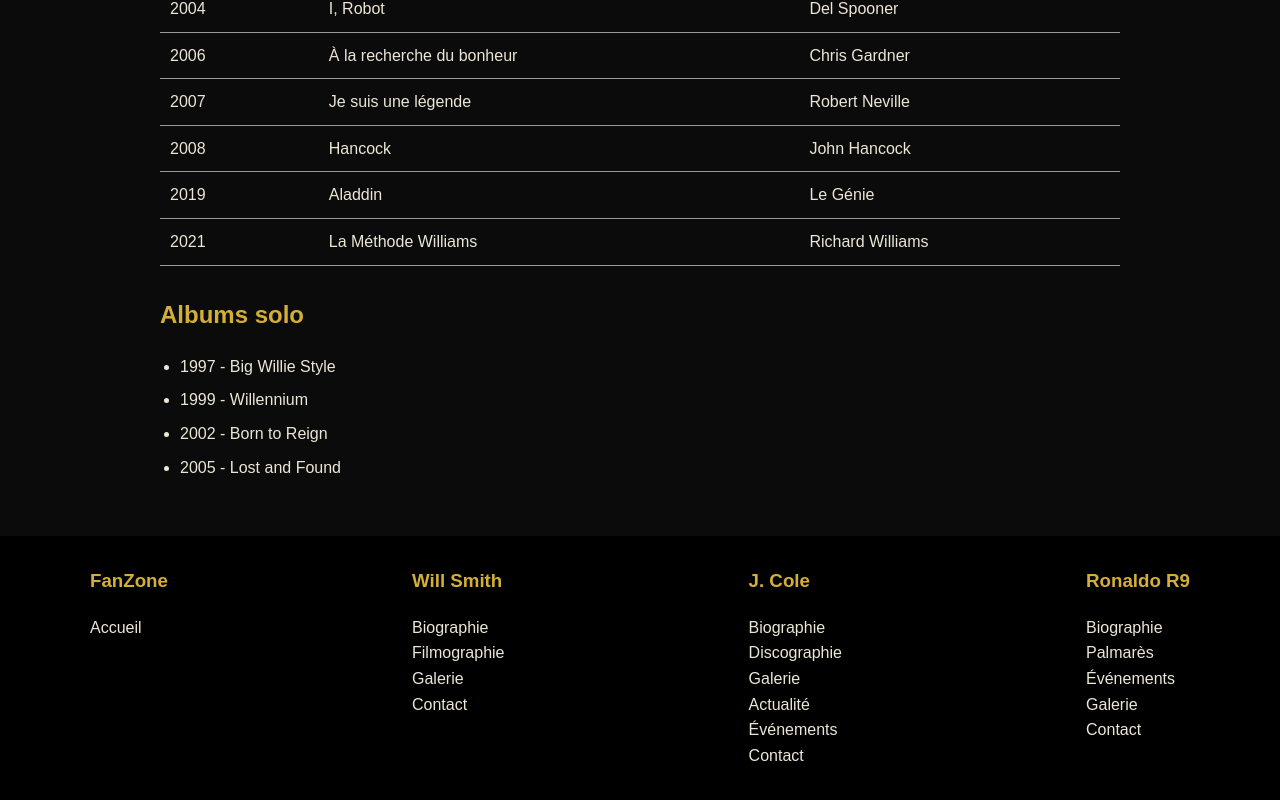
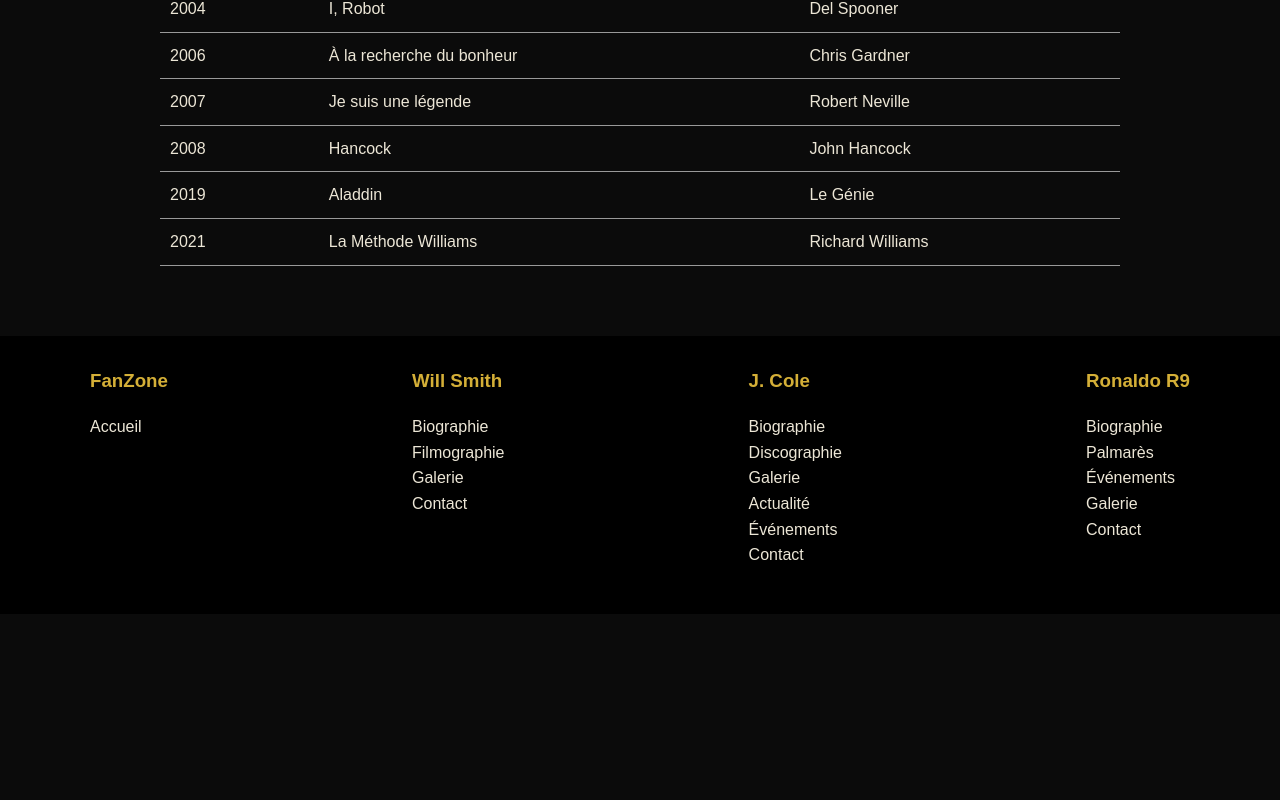
Before and after one commit to firasskander-maker/Fansite, a plain HTML site: page fansite1/filmography.html in a window 1280 px wide. Shown: the part 756-1556 px from the top of the page. After the commit the page ends 1370 px from the top, so only its background shows below. Drawn offline with Linux system fonts and the light colour scheme.

Commit message:
Suppression d'un commentaire, modification d'une balise nav et suppression d'une section sur filmography.html

```diff
--- a/css/styles.css
+++ b/css/styles.css
@@ -48,7 +48,6 @@ header a:hover {
   text-decoration: underline;
 }
 
-/* Lien vers la page d'accueil */
 .active {
   font-weight: bold;
   border-bottom: 2px solid;
--- a/fansite1/filmography.html
+++ b/fansite1/filmography.html
@@ -101,14 +101,6 @@
           </tr>
         </tbody>
       </table>
-
-      <h2>Albums solo</h2>
-      <ul class="list">
-        <li>1997 - Big Willie Style</li>
-        <li>1999 - Willennium</li>
-        <li>2002 - Born to Reign</li>
-        <li>2005 - Lost and Found</li>
-      </ul>
     </div>
   </main>
 
```
Also changed, not shown: fansite1/contact.html (+1 -1 lines).
